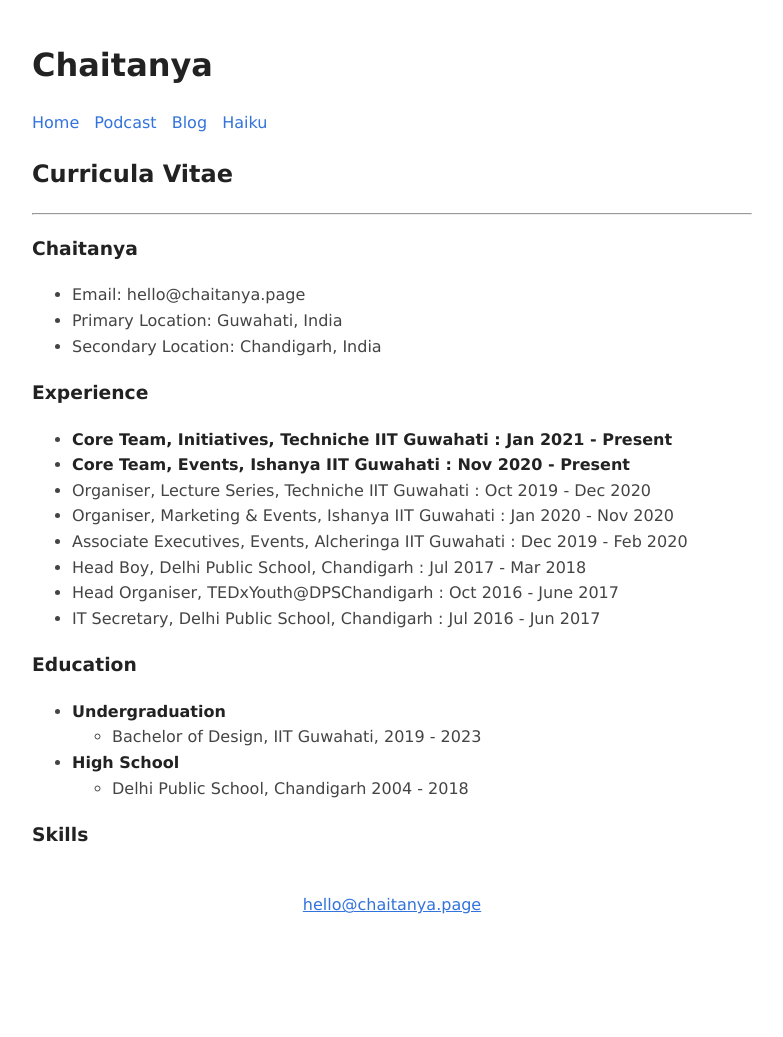
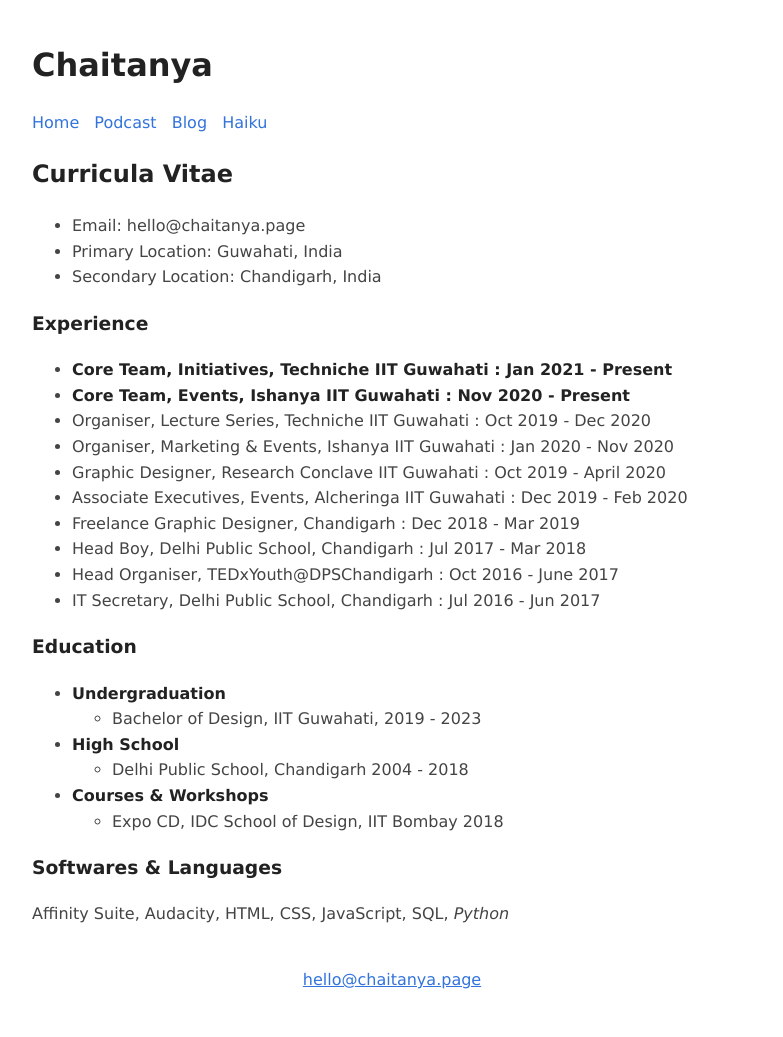
Before and after one commit to chtny/chtny.github.io, a Jekyll site: the page built from cv.md, in a window 1280 px wide. Shown: the whole page, without its empty margins (248-1031 px from the left). Built offline with Jekyll 4.4.1, drawn with Linux system fonts in a browser that asks for light colours; before the commit the page ends 962 px from its top, so only the background shows below that.

Commit message:
Update cv.md

```diff
--- a/cv.md
+++ b/cv.md
@@ -3,8 +3,6 @@ layout: page
 title: Curricula Vitae
 permalink: /cv
 ---
----
-### Chaitanya
 - Email: hello@chaitanya.page
 - Primary Location: Guwahati, India
 - Secondary Location: Chandigarh, India
@@ -15,7 +13,9 @@ permalink: /cv
 - **Core Team, Events, Ishanya IIT Guwahati : Nov 2020 - Present**
 - Organiser, Lecture Series, Techniche IIT Guwahati : Oct 2019 - Dec 2020
 - Organiser, Marketing & Events, Ishanya IIT Guwahati : Jan 2020 - Nov 2020
+- Graphic Designer, Research Conclave IIT Guwahati : Oct 2019 - April 2020
 - Associate Executives, Events, Alcheringa IIT Guwahati : Dec 2019 - Feb 2020
+- Freelance Graphic Designer, Chandigarh : Dec 2018 - Mar 2019
 - Head Boy, Delhi Public School, Chandigarh : Jul 2017 - Mar 2018
 - Head Organiser, TEDxYouth@DPSChandigarh : Oct 2016 - June 2017
 - IT Secretary, Delhi Public School, Chandigarh : Jul 2016 - Jun 2017
@@ -26,5 +26,8 @@ permalink: /cv
 	- Bachelor of Design, IIT Guwahati, 2019 - 2023
 - **High School**
 	- Delhi Public School, Chandigarh 2004 - 2018
+- **Courses & Workshops**
+	- Expo CD, IDC School of Design, IIT Bombay 2018
 
-### Skills
+### Softwares & Languages
+Affinity Suite, Audacity, HTML, CSS, JavaScript, SQL, *Python*
```
